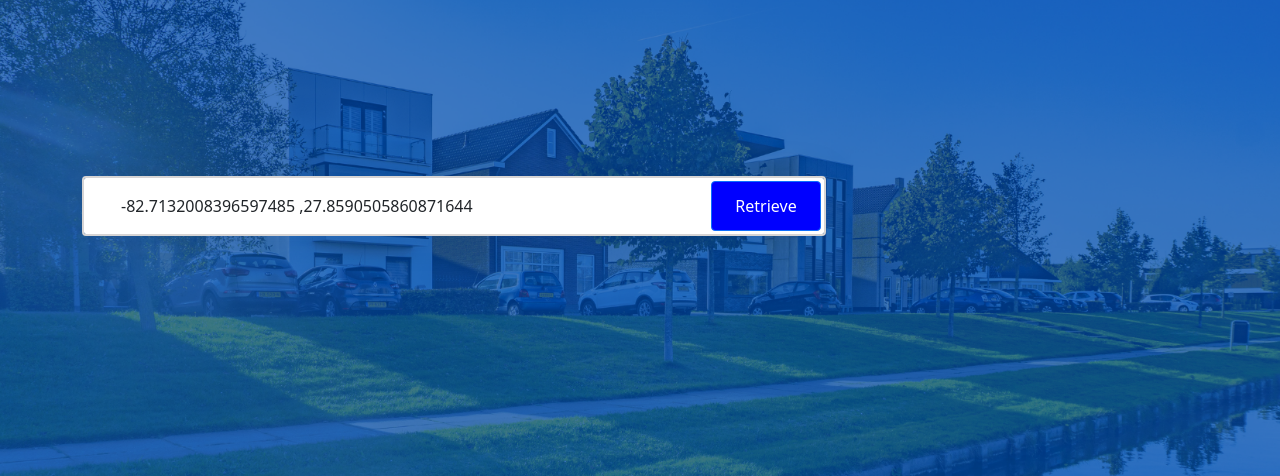
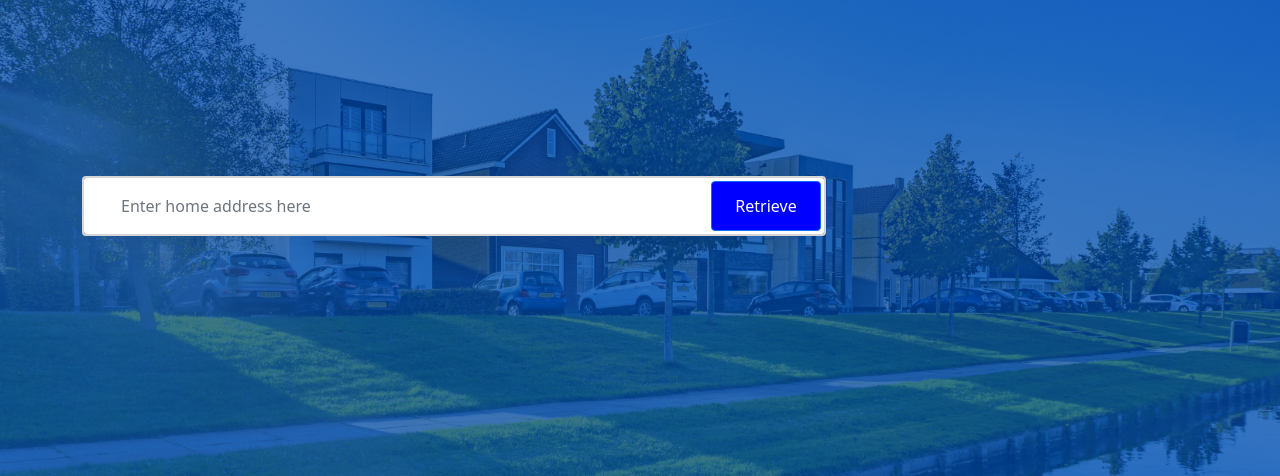
Before and after one commit to Haroon21337/Enviroments, a Django app: page / in a window 1280 px wide. Shown: the part 194-670 px from the top of the page. Run offline with Django 4.2, Linux system fonts and the light colour scheme.

Commit message:
custom cordinate

```diff
--- a/RoofDetection/app/views.py
+++ b/RoofDetection/app/views.py
@@ -16,14 +16,18 @@ def index(request):
 def store(request):
     if request.method=="POST":
         address = request.POST['address']
+        print(address)
         headers = {'Content-Type': 'application/x-www-form-urlencoded',
         }
 
         r = requests.post('https://api.gic.org/auth/Login',  data={'username': 'aortiz@safepointins.com', 'password': 'Tachoa@2600'}, headers=headers)
         data = r.json()
         authToken =data['token']
+
         #print(r.json())
-        url='https://api.gic.org/property/GetPropertyInformation?wkt=POINT(-83.88721614672113 35.9600755614104)&token='+authToken
+        url="https://api.gic.org/property/GetPropertyInformation?wkt=POINT("+address+")&token="+authToken
+
+        #url='https://api.gic.org/property/GetPropertyInformation?wkt=POINT(-82.7139639007722849 27.8590883896834072)&token='+authToken
         wk= requests.post(url)
         cnt=0
         wkdata=wk.json()
--- a/RoofDetection/templates/index.html
+++ b/RoofDetection/templates/index.html
@@ -21,7 +21,7 @@
                 {% csrf_token %}
 
             <div class="col-md-8">
-                <div class="search"> <i class="fa fa-search"></i> <input type="text" class="form-control text-align-center" name="address" value="-82.7132008396597485 ,27.8590505860871644"placeholder="Enter home address here">
+                <div class="search"> <i class="fa fa-search"></i> <input type="text" class="form-control text-align-center" name="address" placeholder="Enter home address here">
                      <button class="btn btn-primary" type="submit" >Retrieve</button> </div>
             </div>
         </form>
```
